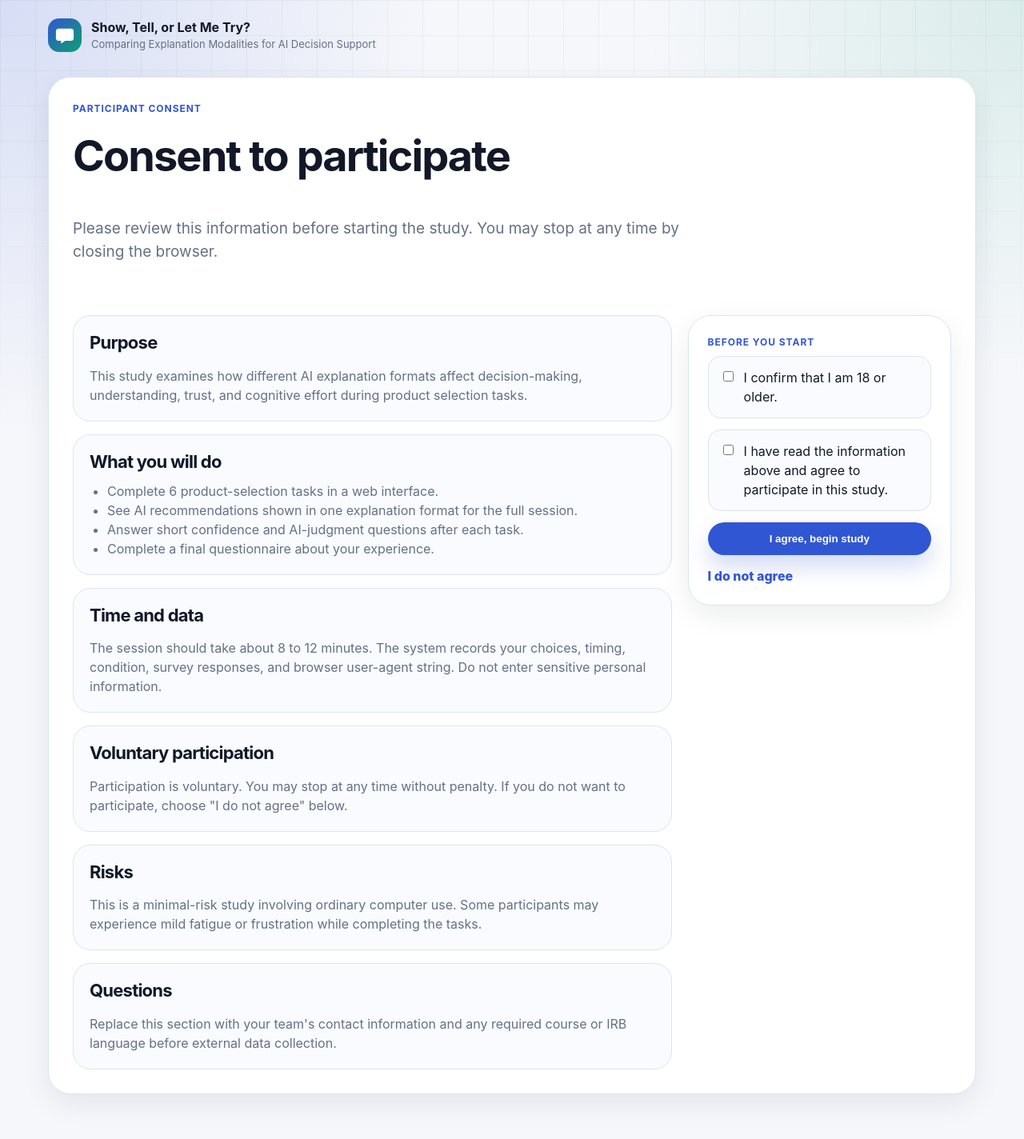
After one commit to SuYirouCrystal/Show-Tell-or-Let-Me-Try-HCI-, a Flask app: page /consent in a window 1280 px wide. The commit adds this page. Shown: the whole page at 80% size. Run offline with Flask 3, Linux system fonts and the light colour scheme.

Commit message:
study prep

```diff
--- a/backend/routes.py
+++ b/backend/routes.py
@@ -16,6 +16,7 @@ from flask import (
 
 from .experiment import (
     assign_condition,
+    assign_balanced_condition,
     compute_weighted_scores,
     evaluate_error_detection,
     make_task_order,
@@ -27,6 +28,7 @@ from .storage import (
     RESPONSE_FIELDS,
     SURVEY_FIELDS,
     append_row,
+    count_rows_by_value,
     get_task_by_id,
     load_tasks,
     utc_now_iso,
@@ -52,13 +54,46 @@ def welcome():
     return render_template("welcome.html", has_session=_require_participant())
 
 
+@bp.route("/consent", methods=["GET", "POST"])
+def consent():
+    requested_condition = request.args.get("condition") or request.form.get("condition")
+
+    if request.method == "POST":
+        age_confirm = request.form.get("age_confirm") == "yes"
+        consent_agree = request.form.get("consent_agree") == "yes"
+        if not age_confirm or not consent_agree:
+            return render_template(
+                "error.html",
+                message="You must confirm eligibility and consent before starting the study.",
+            ), 400
+
+        session["consent_given"] = True
+        session["consented_at"] = utc_now_iso()
+        if requested_condition:
+            return redirect(url_for("main.start", condition=requested_condition))
+        return redirect(url_for("main.start"))
+
+    return render_template("consent.html", requested_condition=requested_condition)
+
+
 @bp.route("/start", methods=["GET", "POST"])
 def start():
+    if not session.get("consent_given"):
+        requested_condition = request.args.get("condition") or request.form.get("condition")
+        if requested_condition:
+            return redirect(url_for("main.consent", condition=requested_condition))
+        return redirect(url_for("main.consent"))
+
     tasks = _tasks()
     requested_condition = request.args.get("condition") or request.form.get("condition")
-    condition = assign_condition(current_app.config["CONDITIONS"], requested_condition)
+    if requested_condition:
+        condition = assign_condition(current_app.config["CONDITIONS"], requested_condition)
+    else:
+        observed_counts = count_rows_by_value(Path(current_app.config["PARTICIPANTS_FILE"]), "condition")
+        condition = assign_balanced_condition(current_app.config["CONDITIONS"], observed_counts)
     participant_id = new_participant_id()
     task_order = make_task_order(tasks, current_app.config["RANDOMIZE_TASK_ORDER"])
+    consented_at = session.get("consented_at", utc_now_iso())
 
     session.clear()
     session["participant_id"] = participant_id
@@ -76,6 +111,8 @@ def start():
             "condition": condition,
             "task_order": ",".join(task_order),
             "started_at": session["started_at"],
+            "consented_at": consented_at,
+            "consent_version": "v1",
             "user_agent": _current_user_agent(),
         },
     )
--- a/backend/storage.py
+++ b/backend/storage.py
@@ -46,6 +46,8 @@ PARTICIPANT_FIELDS = [
     "condition",
     "task_order",
     "started_at",
+    "consented_at",
+    "consent_version",
     "user_agent",
 ]
 
@@ -56,10 +58,28 @@ def utc_now_iso() -> str:
 
 def ensure_csv(path: Path, fieldnames: Iterable[str]) -> None:
     path.parent.mkdir(parents=True, exist_ok=True)
+    expected_fields = list(fieldnames)
     if not path.exists() or path.stat().st_size == 0:
         with path.open("w", newline="", encoding="utf-8") as f:
-            writer = csv.DictWriter(f, fieldnames=list(fieldnames))
+            writer = csv.DictWriter(f, fieldnames=expected_fields)
             writer.writeheader()
+        return
+
+    with path.open("r", newline="", encoding="utf-8") as f:
+        reader = csv.reader(f)
+        current_header = next(reader, [])
+
+    if current_header == expected_fields:
+        return
+
+    with path.open("r", newline="", encoding="utf-8") as f:
+        rows = list(csv.DictReader(f))
+
+    with path.open("w", newline="", encoding="utf-8") as f:
+        writer = csv.DictWriter(f, fieldnames=expected_fields)
+        writer.writeheader()
+        for row in rows:
+            writer.writerow({field: row.get(field, "") for field in expected_fields})
 
 
 def ensure_storage_files(config: Dict[str, Any]) -> None:
@@ -75,6 +95,21 @@ def load_tasks(tasks_file: Path) -> List[Dict[str, Any]]:
         return json.load(f)
 
 
+def count_rows_by_value(path: Path, key: str) -> Dict[str, int]:
+    counts: Dict[str, int] = {}
+    csv_path = Path(path)
+    if not csv_path.exists() or csv_path.stat().st_size == 0:
+        return counts
+
+    with csv_path.open("r", newline="", encoding="utf-8") as f:
+        for row in csv.DictReader(f):
+            value = str(row.get(key, "")).strip()
+            if not value:
+                continue
+            counts[value] = counts.get(value, 0) + 1
+    return counts
+
+
 def get_task_by_id(tasks: List[Dict[str, Any]], task_id: str) -> Dict[str, Any]:
     for task in tasks:
         if str(task["task_id"]) == str(task_id):
--- a/data/participants.csv
+++ b/data/participants.csv
@@ -1,3 +1,3 @@
-participant_id,condition,task_order,started_at,user_agent
-66873045-b90c-44b5-b617-c11841ef0066,show,"4,5,3,6,1,2",2026-04-24T00:12:09+00:00,"Mozilla/5.0 (X11; Linux x86_64) AppleWebKit/537.36 (KHTML, like Gecko) Chrome/146.0.0.0 Safari/537.36"
-6ec092b8-47af-422a-a02b-27f972cb8a46,try,"3,5,1,6,4,2",2026-04-24T00:12:50+00:00,"Mozilla/5.0 (X11; Linux x86_64) AppleWebKit/537.36 (KHTML, like Gecko) Chrome/146.0.0.0 Safari/537.36"
+participant_id,condition,task_order,started_at,consented_at,consent_version,user_agent
+66873045-b90c-44b5-b617-c11841ef0066,show,"4,5,3,6,1,2",2026-04-24T00:12:09+00:00,,,"Mozilla/5.0 (X11; Linux x86_64) AppleWebKit/537.36 (KHTML, like Gecko) Chrome/146.0.0.0 Safari/537.36"
+6ec092b8-47af-422a-a02b-27f972cb8a46,try,"3,5,1,6,4,2",2026-04-24T00:12:50+00:00,,,"Mozilla/5.0 (X11; Linux x86_64) AppleWebKit/537.36 (KHTML, like Gecko) Chrome/146.0.0.0 Safari/537.36"
--- a/static/css/style.css
+++ b/static/css/style.css
@@ -692,6 +692,66 @@ h3 {
   margin: 0 auto;
 }
 
+.consent-card {
+  display: grid;
+  gap: 24px;
+}
+
+.consent-layout {
+  display: grid;
+  grid-template-columns: minmax(0, 1fr) minmax(320px, 0.44fr);
+  gap: 20px;
+  align-items: start;
+}
+
+.consent-copy {
+  display: grid;
+  gap: 16px;
+}
+
+.consent-block {
+  padding: 20px;
+  border: 1px solid var(--border);
+  border-radius: 22px;
+  background: var(--card-soft);
+}
+
+.consent-block p {
+  margin-bottom: 0;
+  color: var(--muted);
+}
+
+.consent-list {
+  margin: 12px 0 0;
+  padding-left: 22px;
+  color: var(--muted);
+}
+
+.consent-side {
+  padding: 24px;
+}
+
+.consent-form {
+  gap: 14px;
+  padding: 0;
+  border: 0;
+  background: transparent;
+}
+
+.checkbox-line {
+  display: flex;
+  gap: 10px;
+  align-items: flex-start;
+  padding: 14px;
+  border: 1px solid var(--border);
+  border-radius: 16px;
+  background: var(--card-soft);
+}
+
+.checkbox-line input {
+  margin-top: 4px;
+}
+
 .survey-intro {
   display: grid;
   gap: 10px;
@@ -750,6 +810,7 @@ textarea {
   .hero-layout,
   .condition-grid,
   .research-card,
+  .consent-layout,
   .task-layout,
   .response-grid,
   .survey-grid {
--- /dev/null
+++ b/templates/consent.html
@@ -0,0 +1,87 @@
+{% extends "base.html" %}
+{% block title %}Consent{% endblock %}
+{% block content %}
+<section class="card consent-card">
+  <div class="survey-intro">
+    <p class="eyebrow">Participant consent</p>
+    <h1>Consent to participate</h1>
+    <p class="lead">
+      Please review this information before starting the study. You may stop at any time by closing the browser.
+    </p>
+  </div>
+
+  <div class="consent-layout">
+    <section class="consent-copy">
+      <div class="consent-block">
+        <h2>Purpose</h2>
+        <p>
+          This study examines how different AI explanation formats affect decision-making, understanding,
+          trust, and cognitive effort during product selection tasks.
+        </p>
+      </div>
+
+      <div class="consent-block">
+        <h2>What you will do</h2>
+        <ul class="consent-list">
+          <li>Complete 6 product-selection tasks in a web interface.</li>
+          <li>See AI recommendations shown in one explanation format for the full session.</li>
+          <li>Answer short confidence and AI-judgment questions after each task.</li>
+          <li>Complete a final questionnaire about your experience.</li>
+        </ul>
+      </div>
+
+      <div class="consent-block">
+        <h2>Time and data</h2>
+        <p>
+          The session should take about 8 to 12 minutes. The system records your choices, timing, condition,
+          survey responses, and browser user-agent string. Do not enter sensitive personal information.
+        </p>
+      </div>
+
+      <div class="consent-block">
+        <h2>Voluntary participation</h2>
+        <p>
+          Participation is voluntary. You may stop at any time without penalty. If you do not want to participate,
+          choose "I do not agree" below.
+        </p>
+      </div>
+
+      <div class="consent-block">
+        <h2>Risks</h2>
+        <p>
+          This is a minimal-risk study involving ordinary computer use. Some participants may experience mild fatigue
+          or frustration while completing the tasks.
+        </p>
+      </div>
+
+      <div class="consent-block">
+        <h2>Questions</h2>
+        <p>
+          Replace this section with your team's contact information and any required course or IRB language before
+          external data collection.
+        </p>
+      </div>
+    </section>
+
+    <aside class="card consent-side">
+      <p class="eyebrow">Before you start</p>
+      <form action="{{ url_for('main.consent') }}{% if requested_condition %}?condition={{ requested_condition }}{% endif %}" method="post" class="response-form consent-form">
+        <label class="checkbox-line">
+          <input type="checkbox" name="age_confirm" value="yes" required>
+          <span>I confirm that I am 18 or older.</span>
+        </label>
+
+        <label class="checkbox-line">
+          <input type="checkbox" name="consent_agree" value="yes" required>
+          <span>I have read the information above and agree to participate in this study.</span>
+        </label>
+
+        <input type="hidden" name="condition" value="{{ requested_condition or '' }}">
+
+        <button type="submit" class="primary-button">I agree, begin study</button>
+        <a href="{{ url_for('main.welcome') }}" class="secondary-link">I do not agree</a>
+      </form>
+    </aside>
+  </div>
+</section>
+{% endblock %}
```
Also changed, not shown: backend/experiment.py (+16 -0 lines), templates/welcome.html (+4 -6 lines), README.md.
